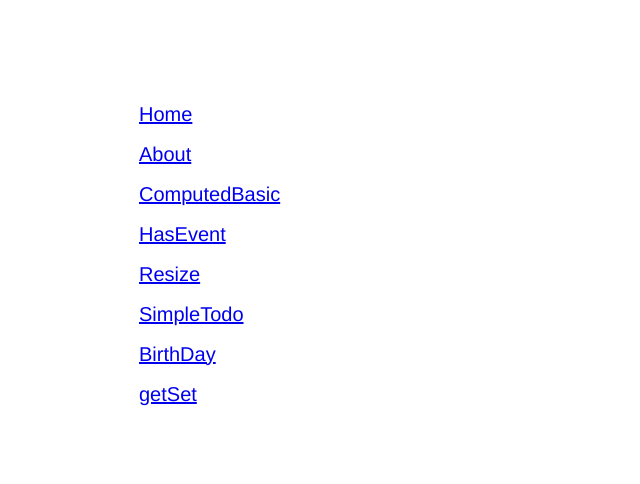
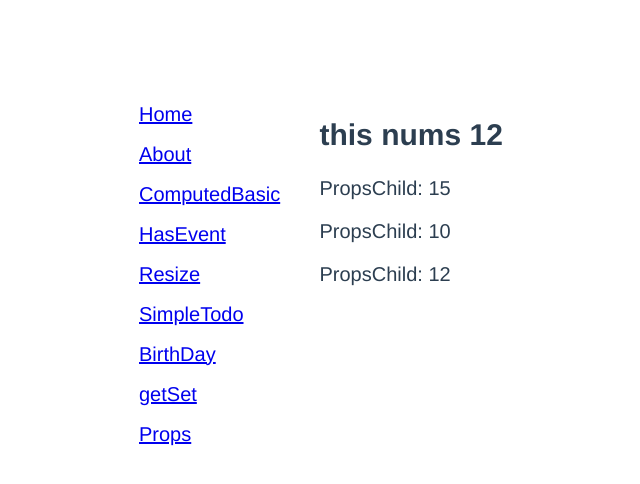
Before and after one commit to BoxPistols/KaeruVue, a Vue app: page /props in a window 1280 px wide. Shown: the top 484 px of the page, without its empty margins (101-741 px from the left). Built offline with nearby package versions, Linux system fonts and the light colour scheme.

Commit message:
[Props] base

```diff
--- a/src/App.vue
+++ b/src/App.vue
@@ -9,6 +9,7 @@
       <router-link to="/simpleTodo">SimpleTodo</router-link>
       <router-link to="/birthDay">BirthDay</router-link>
       <router-link to="/getSet">getSet</router-link>
+      <router-link to="/props">Props</router-link>
     </div>
     <div class="contents">
       <router-view />
--- a/src/router/index.js
+++ b/src/router/index.js
@@ -48,6 +48,11 @@ const routes = [
     name: 'GetSet',
     component: () => import('../views/GetSet.vue')
   },
+  {
+    path: '/props',
+    name: 'Props',
+    component: () => import('../views/props-parent.vue')
+  },
 ]
 
 const router = new VueRouter({
--- /dev/null
+++ b/src/views/props-child.vue
@@ -0,0 +1,16 @@
+<template>
+  <div>
+    <p>PropsChild: {{ nums }}</p>
+  </div>
+</template>
+<script>
+
+  export default {
+    name: "",
+    props:[ "nums" ],
+    data: () => ({
+    }),
+  }
+</script>
+<style lang="scss" scoped="scoped">
+</style>
--- /dev/null
+++ b/src/views/props-parent.vue
@@ -0,0 +1,24 @@
+<template>
+  <div>
+    <h2>this nums {{ nums }}</h2>
+    <PropsChild nums="15" />
+    <PropsChild nums="10" />
+    <PropsChild :nums="nums" />
+  </div>
+</template>
+
+<script>
+import PropsChild from "./props-child";
+
+export default {
+  name: "",
+  data: () => ({
+    nums: 12
+  }),
+  components:{
+    PropsChild
+  }
+}
+</script>
+<style lang="scss" scoped="scoped">
+</style>
```
